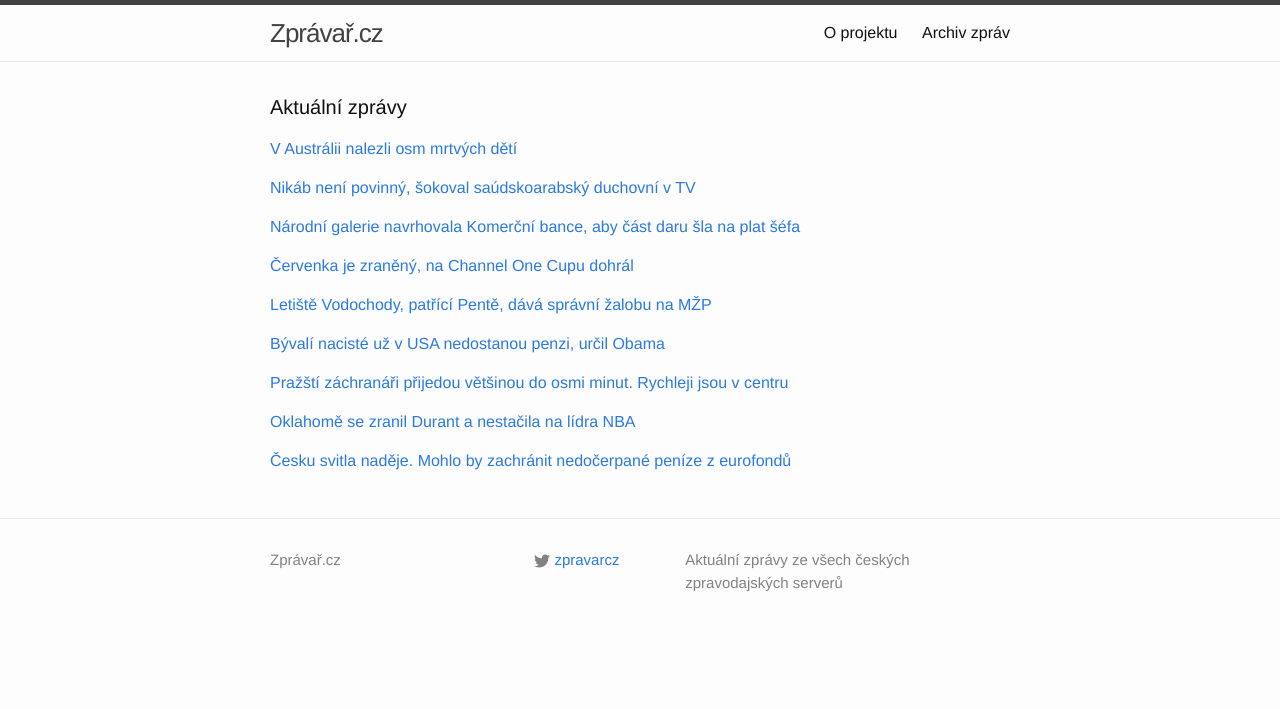
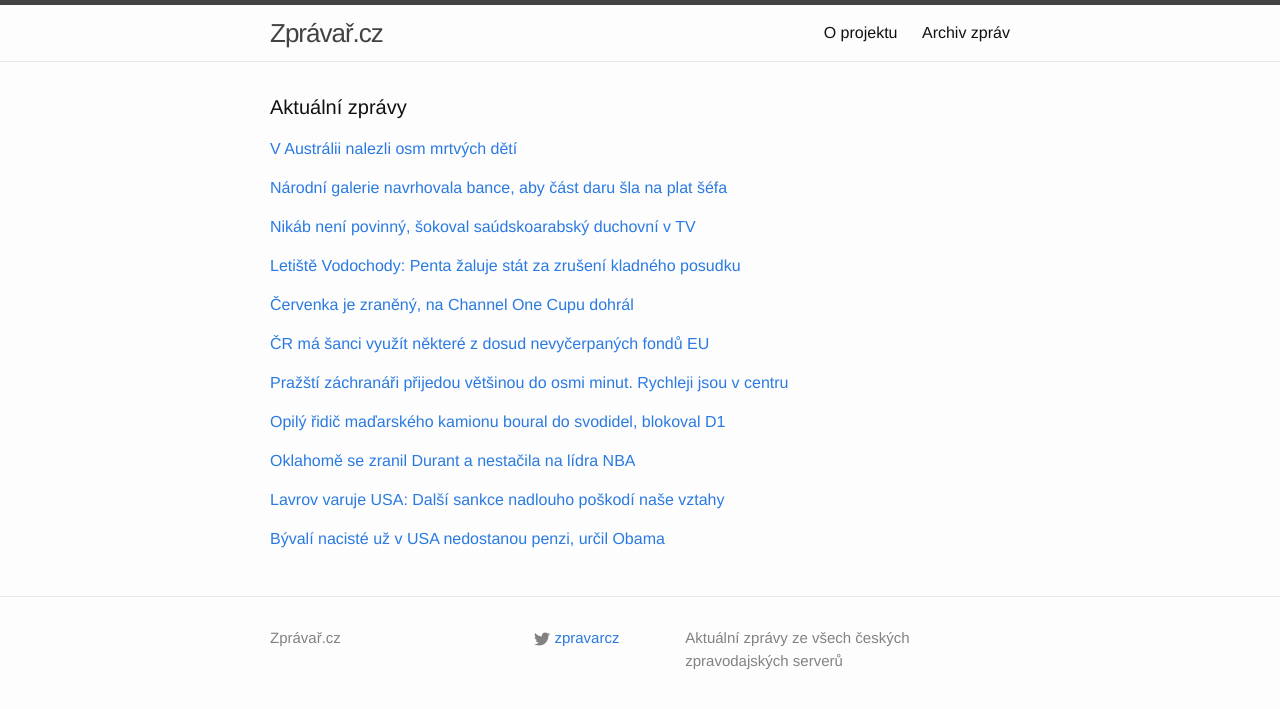
Before and after one commit to adliska/zpravar, a Jekyll site: the page built from index.html, in a window 1280 px wide. Shown: the top 709 px of the page. Built offline with Jekyll 4.4.1, drawn with Linux system fonts in a browser that asks for light colours; some of the changed lines change nothing that is shown.

Commit message:
zpravar news update

```diff
--- a/index.html
+++ b/index.html
@@ -20,8 +20,19 @@ layout: default
 <li><a href=http://www.ceskenoviny.cz/zpravy/zpravy/v-australskem-dome-nekdo-povrazdil-osm-deti/1160751>V australském domě někdo povraždil osm dětí - www.ceskenoviny.cz</a></li>
 <li><a href=http://www.rozhlas.cz/_zprava/v-dome-v-australskem-cairnsu-objevila-policie-osm-ubodanych-deti--1434584>V domě v australském Cairnsu objevila policie osm ubodaných dětí   - www.rozhlas.cz</a></li>
 </ul>
-</div><p><a href="javascript:;" onclick="toggle_visibility('zpravy1')">Nikáb není povinný, šokoval saúdskoarabský duchovní v TV</a></p>
+</div><p><a href="javascript:;" onclick="toggle_visibility('zpravy1')">Národní galerie navrhovala bance, aby část daru šla na plat šéfa</a></p>
 <div id="zpravy1" style="display:none">
+<ul>
+<li><a href=http://www.denik.cz/z_domova/narodni-galerie-navrhovala-bance-aby-cast-daru-sla-na-plat-sefa-20141219.html>Národní galerie navrhovala bance, aby část daru šla na plat šéfa - www.denik.cz</a></li>
+<li><a href=http://www.lidovky.cz/narodni-galerie-dala-do-smlouvy-aby-1-3-milionu-venoval-sponzor-rediteli-13h-/zpravy-domov.aspx?c=A141219_090044_ln_domov_ele>Národní galerie dala do smlouvy, aby 1,3 milionu věnoval sponzor řediteli  - www.lidovky.cz</a></li>
+<li><a href=http://zpravy.e15.cz/domaci/udalosti/sef-narodni-galerie-pry-chtel-od-sponzora-odmenu-80-tisic-mesicne-1147443>Šéf Národní galerie prý chtěl od sponzora odměnu 80 tisíc měsíčně - zpravy.e15.cz</a></li>
+<li><a href=http://www.novinky.cz/domaci/356810-narodni-galerie-navrhovala-komercni-bance-aby-cast-daru-sla-na-plat-sefa.html>Národní galerie navrhovala Komerční bance, aby část daru šla na plat šéfa - www.novinky.cz</a></li>
+<li><a href=http://art.ihned.cz/umeni/c1-63281180-narodni-galerie-fajt-banka>Podle deníku si ředitel Národní galerie chtěl z peněz od Komerční banky zlepšit plat - art.ihned.cz</a></li>
+<li><a href=http://zpravy.idnes.cz/narodni-galerie-jiri-fajt-sponzor-komercni-banka-odmena-pjf-/domaci.aspx?c=A141219_071837_domaci_aba>Ředitel Národní galerie chtěl od sponzora měsíční odměnu 80 tisíc - zpravy.idnes.cz</a></li>
+<li><a href=http://www.tyden.cz/rubriky/domaci/narodni-galerie-chtela-od-banky-milion-pro-sefa_327799.html>Národní galerie chtěla od banky milion pro šéfa - www.tyden.cz</a></li>
+</ul>
+</div><p><a href="javascript:;" onclick="toggle_visibility('zpravy2')">Nikáb není povinný, šokoval saúdskoarabský duchovní v TV</a></p>
+<div id="zpravy2" style="display:none">
 <ul>
 <li><a href=http://www.tyden.cz/rubriky/zahranici/asie-a-oceanie/nikab-neni-povinny-sokoval-saudskoarabsky-duchovni-v-tv_327804.html>Nikáb není povinný, šokoval saúdskoarabský duchovní v TV - www.tyden.cz</a></li>
 <li><a href=http://zpravy.aktualne.cz/zahranici/zeny-nemusi-schovavat-tvar-sokoval-duchovni-saudskou-arabii/r~dcb1d890874f11e4b6d20025900fea04/>Ženy nemusí schovávat tvář, šokoval duchovní Saúdskou Arábii - zpravy.aktualne.cz</a></li>
@@ -30,34 +41,28 @@ layout: default
 <li><a href=http://www.tyden.cz/rubriky/zahranici/asie-a-oceanie/pasaku-arabsky-duchovni-sklizi-za-zpochybneni-nikabu_327804.html>Pasáku! Arabský duchovní \"sklízí\" za zpochybnění nikábu - www.tyden.cz</a></li>
 <li><a href=http://www.ceskenoviny.cz/zpravy/zpravy/saudskoarabsky-duchovni-zpochybnil-zahalovani-tvari-zen/1160769>Saúdskoarabský duchovní zpochybnil zahalování tváří žen - www.ceskenoviny.cz</a></li>
 </ul>
-</div><p><a href="javascript:;" onclick="toggle_visibility('zpravy2')">Národní galerie navrhovala Komerční bance, aby část daru šla na plat šéfa</a></p>
-<div id="zpravy2" style="display:none">
+</div><p><a href="javascript:;" onclick="toggle_visibility('zpravy3')">Letiště Vodochody: Penta žaluje stát za zrušení kladného posudku</a></p>
+<div id="zpravy3" style="display:none">
 <ul>
-<li><a href=http://www.novinky.cz/domaci/356810-narodni-galerie-navrhovala-komercni-bance-aby-cast-daru-sla-na-plat-sefa.html>Národní galerie navrhovala Komerční bance, aby část daru šla na plat šéfa - www.novinky.cz</a></li>
-<li><a href=http://art.ihned.cz/umeni/c1-63281180-narodni-galerie-fajt-banka>Podle deníku si ředitel Národní galerie chtěl z peněz od Komerční banky zlepšit plat - art.ihned.cz</a></li>
-<li><a href=http://zpravy.idnes.cz/narodni-galerie-jiri-fajt-sponzor-komercni-banka-odmena-pjf-/domaci.aspx?c=A141219_071837_domaci_aba>Ředitel Národní galerie chtěl od sponzora měsíční odměnu 80 tisíc - zpravy.idnes.cz</a></li>
-<li><a href=http://www.tyden.cz/rubriky/domaci/narodni-galerie-chtela-od-banky-milion-pro-sefa_327799.html>Národní galerie chtěla od banky milion pro šéfa - www.tyden.cz</a></li>
+<li><a href=http://zpravy.e15.cz/byznys/doprava-a-logistika/letiste-vodochody-penta-zaluje-stat-za-zruseni-kladneho-posudku-1147364>Letiště Vodochody: Penta žaluje stát za zrušení kladného posudku - zpravy.e15.cz</a></li>
+<li><a href=http://www.novinky.cz/ekonomika/356821-letiste-vodochody-podalo-zalobu-na-ministerstvo-zivotniho-prostredi.html>Letiště Vodochody podalo žalobu na ministerstvo životního prostředí - www.novinky.cz</a></li>
+<li><a href=http://www.denik.cz/ekonomika/letiste-vodochody-patrici-pente-dava-spravni-zalobu-na-mzp-20141219.html>Letiště Vodochody, patřící Pentě, dává správní žalobu na MŽP - www.denik.cz</a></li>
+<li><a href=http://zpravy.e15.cz/byznys/doprava-a-logistika/letiste-vodochody-penta-zaluje-stat-1147364>Letiště Vodochody: Penta žaluje stát - zpravy.e15.cz</a></li>
+<li><a href=http://www.financninoviny.cz/zpravodajstvi/zpravy/letiste-vodochody-patrici-pente-dava-spravni-zalobu-na-mzp/1160743>Letiště Vodochody, patřící Pentě, dává správní žalobu na MŽP - www.financninoviny.cz</a></li>
 </ul>
-</div><p><a href="javascript:;" onclick="toggle_visibility('zpravy3')">Červenka je zraněný, na Channel One Cupu dohrál</a></p>
-<div id="zpravy3" style="display:none">
+</div><p><a href="javascript:;" onclick="toggle_visibility('zpravy4')">Červenka je zraněný, na Channel One Cupu dohrál</a></p>
+<div id="zpravy4" style="display:none">
 <ul>
 <li><a href=http://www.tyden.cz/rubriky/sport/hokej/reprezentace/cervenka-je-zraneny-na-channel-one-cupu-dohral_327812.html>Červenka je zraněný, na Channel One Cupu dohrál - www.tyden.cz</a></li>
 <li><a href=http://sport.aktualne.cz/cervenka-kvuli-svalovemu-zraneni-na-channel-one-cupu-dohral/r~dce5d376874e11e49bec0025900fea04/>Červenka kvůli svalovému zranění na Channel One Cupu dohrál - sport.aktualne.cz</a></li>
 <li><a href=http://www.sportovninoviny.cz/zpravy/cervenka-kvuli-svalovemu-zraneni-na-channel-one-cupu-dohral/1160778>Červenka kvůli svalovému zranění na Channel One Cupu dohrál - www.sportovninoviny.cz</a></li>
 </ul>
-</div><p><a href="javascript:;" onclick="toggle_visibility('zpravy4')">Letiště Vodochody, patřící Pentě, dává správní žalobu na MŽP</a></p>
-<div id="zpravy4" style="display:none">
-<ul>
-<li><a href=http://www.denik.cz/ekonomika/letiste-vodochody-patrici-pente-dava-spravni-zalobu-na-mzp-20141219.html>Letiště Vodochody, patřící Pentě, dává správní žalobu na MŽP - www.denik.cz</a></li>
-<li><a href=http://zpravy.e15.cz/byznys/doprava-a-logistika/letiste-vodochody-penta-zaluje-stat-1147364>Letiště Vodochody: Penta žaluje stát - zpravy.e15.cz</a></li>
-<li><a href=http://www.financninoviny.cz/zpravodajstvi/zpravy/letiste-vodochody-patrici-pente-dava-spravni-zalobu-na-mzp/1160743>Letiště Vodochody, patřící Pentě, dává správní žalobu na MŽP - www.financninoviny.cz</a></li>
-</ul>
-</div><p><a href="javascript:;" onclick="toggle_visibility('zpravy5')">Bývalí nacisté už v USA nedostanou penzi, určil Obama</a></p>
+</div><p><a href="javascript:;" onclick="toggle_visibility('zpravy5')">ČR má šanci využít některé z dosud nevyčerpaných fondů EU</a></p>
 <div id="zpravy5" style="display:none">
 <ul>
-<li><a href=http://zpravy.aktualne.cz/zahranici/byvali-naciste-uz-v-usa-nedostanou-penzi-urcil-obama/r~40f57aee874811e486b9002590604f2e/>Bývalí nacisté už v USA nedostanou penzi, určil Obama - zpravy.aktualne.cz</a></li>
-<li><a href=http://www.ceskenoviny.cz/zpravy/zpravy/obama-podepsal-zakon-znemoznujici-nacistum-pobirani-penzi/1160765>Obama podepsal zákon znemožňující nacistům pobírání penzí - www.ceskenoviny.cz</a></li>
-<li><a href=http://zpravy.idnes.cz/obama-zakon-naciste-penze-0yj-/zahranicni.aspx?c=A141219_063956_zahranicni_skr>Desítky bývalých nacistů už v USA penzi dostávat nebudou, rozhodl Obama - zpravy.idnes.cz</a></li>
+<li><a href=http://www.denik.cz/ekonomika/cr-ma-sanci-vyuzit-nektere-z-dosud-nevycerpanych-fondu-eu-20141219.html>ČR má šanci využít některé z dosud nevyčerpaných fondů EU - www.denik.cz</a></li>
+<li><a href=http://zpravy.aktualne.cz/domaci/posledni-sance-cesko-muze-zachranit-nevycerpane-miliardy-eu/r~dd6241ce874211e4bdad0025900fea04/>Poslední šance. Česko může zachránit nevyčerpané miliardy EU - zpravy.aktualne.cz</a></li>
+<li><a href=http://www.financninoviny.cz/zpravodajstvi/zpravy/cr-ma-sanci-vyuzit-nektere-z-dosud-nevycerpanych-fondu-eu/1160733>ČR má šanci využít některé z dosud nevyčerpaných fondů EU - www.financninoviny.cz</a></li>
 </ul>
 </div><p><a href="javascript:;" onclick="toggle_visibility('zpravy6')">Pražští záchranáři přijedou většinou do osmi minut. Rychleji jsou v centru</a></p>
 <div id="zpravy6" style="display:none">
@@ -66,18 +71,32 @@ layout: default
 <li><a href=http://www.rozhlas.cz/_zprava/prazsti-zachranari-dojedou-na-misto-vetsinou-do-osmi-minut-rychleji-jsou-v-centru--1434583>Pražští záchranáři dojedou na místo většinou do osmi minut. Rychleji jsou v centru  - www.rozhlas.cz</a></li>
 <li><a href=http://www.rozhlas.cz/_zprava/prazsti-zachranari-dojedou-na-misto-vetsinou-do-8-minut-nejrychleji-jsou-v-centru--1434583>Pražští záchranáři dojedou na místo většinou do osmi minut. Rychleji jsou v centru  - www.rozhlas.cz</a></li>
 </ul>
-</div><p><a href="javascript:;" onclick="toggle_visibility('zpravy7')">Oklahomě se zranil Durant a nestačila na lídra NBA</a></p>
+</div><p><a href="javascript:;" onclick="toggle_visibility('zpravy7')">Opilý řidič maďarského kamionu boural do svodidel, blokoval D1</a></p>
 <div id="zpravy7" style="display:none">
+<ul>
+<li><a href=http://praha.idnes.cz/nehoda-na-d1-cwy-/praha-zpravy.aspx?c=A141219_085246_praha-zpravy_bur>Opilý řidič maďarského kamionu boural do svodidel, blokoval D1 - praha.idnes.cz</a></li>
+<li><a href=http://www.novinky.cz/krimi/356811-madarsky-kamion-se-prevratil-na-d1-do-svodidel-ridic-pil.html>Maďarský kamión se převrátil na D1 do svodidel, řidič pil - www.novinky.cz</a></li>
+<li><a href=http://zpravy.aktualne.cz/domaci/dalnici-d1-blokuje-na-58-kilometru-kamion-ve-svodidlech/r~5c4395de874c11e49fc3002590604f2e/>Dálnici D1 blokuje na 58. kilometru kamion ve svodidlech - zpravy.aktualne.cz</a></li>
+</ul>
+</div><p><a href="javascript:;" onclick="toggle_visibility('zpravy8')">Oklahomě se zranil Durant a nestačila na lídra NBA</a></p>
+<div id="zpravy8" style="display:none">
 <ul>
 <li><a href=http://www.denik.cz/ostatni_sport/oklahome-se-zranil-durant-a-nestacila-na-lidra-nba-20141219.html>Oklahomě se zranil Durant a nestačila na lídra NBA - www.denik.cz</a></li>
 <li><a href=http://www.sportovninoviny.cz/zpravy/oklahome-se-zranil-durant-a-nestacila-na-lidra-nba/1160782>Oklahomě se zranil Durant a nestačila na lídra NBA - www.sportovninoviny.cz</a></li>
 <li><a href=http://sport.aktualne.cz/oklahome-se-zranil-durant-a-nestacila-na-lidra-nba/r~e07c79e0875311e4b98c002590604f2e/>Oklahomě se zranil Durant a nestačila na lídra NBA - sport.aktualne.cz</a></li>
 </ul>
-</div><p><a href="javascript:;" onclick="toggle_visibility('zpravy8')">Česku svitla naděje. Mohlo by zachránit nedočerpané peníze z eurofondů</a></p>
-<div id="zpravy8" style="display:none">
+</div><p><a href="javascript:;" onclick="toggle_visibility('zpravy9')">Lavrov varuje USA: Další sankce nadlouho poškodí naše vztahy</a></p>
+<div id="zpravy9" style="display:none">
 <ul>
-<li><a href=http://domaci.ihned.cz/c1-63280960-cesku-svitla-nadeje-mohlo-by-zachranit-nedocerpane-penize-z-eurofondu>Česku svitla naděje. Mohlo by zachránit nedočerpané peníze z eurofondů - domaci.ihned.cz</a></li>
-<li><a href=http://www.ceskatelevize.cz/ct24/svet/295952-prvni-summit-evropske-rady-s-tuskem-podporil-fond-strategickych-investic/>První summit Evropské rady s Tuskem, podpořil fond strategických investic - www.ceskatelevize.cz</a></li>
-<li><a href=http://www.financninoviny.cz/zpravodajstvi/zpravy/summit-eu-podle-tuska-podporil-vznik-fondu-strategickych-investic/1160736>Summit EU podle Tuska podpořil vznik fondu strategických investic - www.financninoviny.cz</a></li>
+<li><a href=http://www.ceskatelevize.cz/ct24/svet/295958-lavrov-varuje-usa-dalsi-sankce-nadlouho-poskodi-nase-vztahy/>Lavrov varuje USA: Další sankce nadlouho poškodí naše vztahy - www.ceskatelevize.cz</a></li>
+<li><a href=http://www.ceskenoviny.cz/zpravy/zpravy/lavrov-varoval-kerryho-pred-novymi-sankcemi-proti-rusku/1160784>Lavrov varoval Kerryho před novými sankcemi proti Rusku - www.ceskenoviny.cz</a></li>
+<li><a href=http://www.tyden.cz/rubriky/zahranici/rusko-a-okoli/novymi-sankcemi-spalite-mosty-volal-lavrov-do-usa_327811.html>Novými sankcemi spálíte mosty, volal Lavrov do USA - www.tyden.cz</a></li>
+</ul>
+</div><p><a href="javascript:;" onclick="toggle_visibility('zpravy10')">Bývalí nacisté už v USA nedostanou penzi, určil Obama</a></p>
+<div id="zpravy10" style="display:none">
+<ul>
+<li><a href=http://zpravy.aktualne.cz/zahranici/byvali-naciste-uz-v-usa-nedostanou-penzi-urcil-obama/r~40f57aee874811e486b9002590604f2e/>Bývalí nacisté už v USA nedostanou penzi, určil Obama - zpravy.aktualne.cz</a></li>
+<li><a href=http://www.ceskenoviny.cz/zpravy/zpravy/obama-podepsal-zakon-znemoznujici-nacistum-pobirani-penzi/1160765>Obama podepsal zákon znemožňující nacistům pobírání penzí - www.ceskenoviny.cz</a></li>
+<li><a href=http://zpravy.idnes.cz/obama-zakon-naciste-penze-0yj-/zahranicni.aspx?c=A141219_063956_zahranicni_skr>Desítky bývalých nacistů už v USA penzi dostávat nebudou, rozhodl Obama - zpravy.idnes.cz</a></li>
 </ul>
 </div></div>
```
